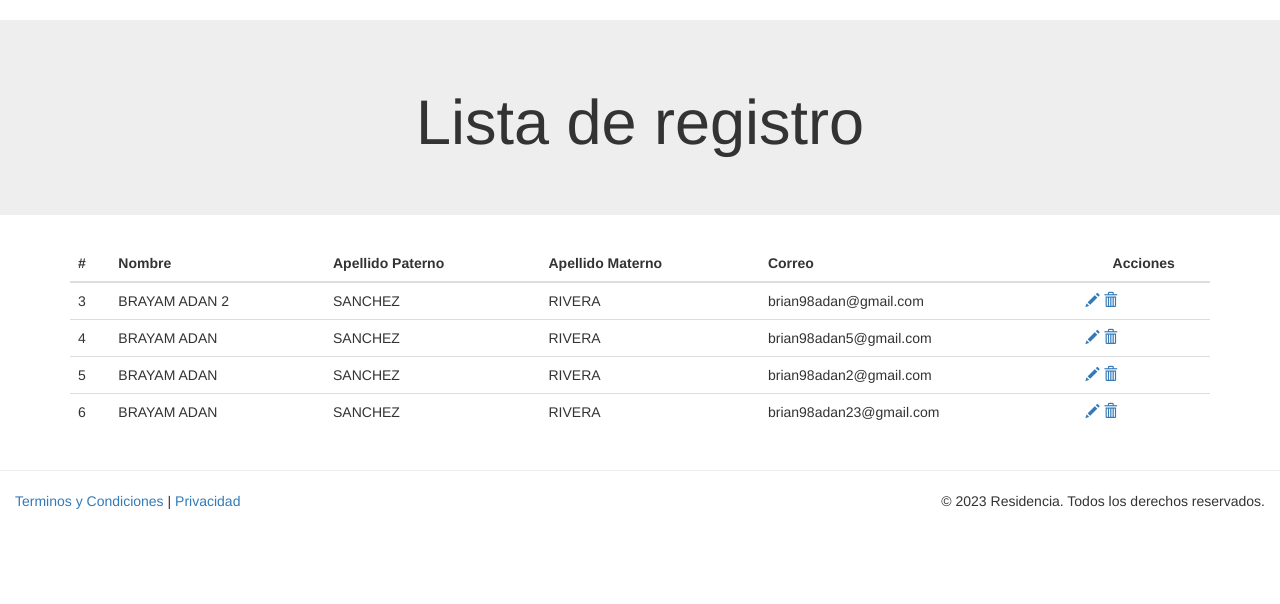
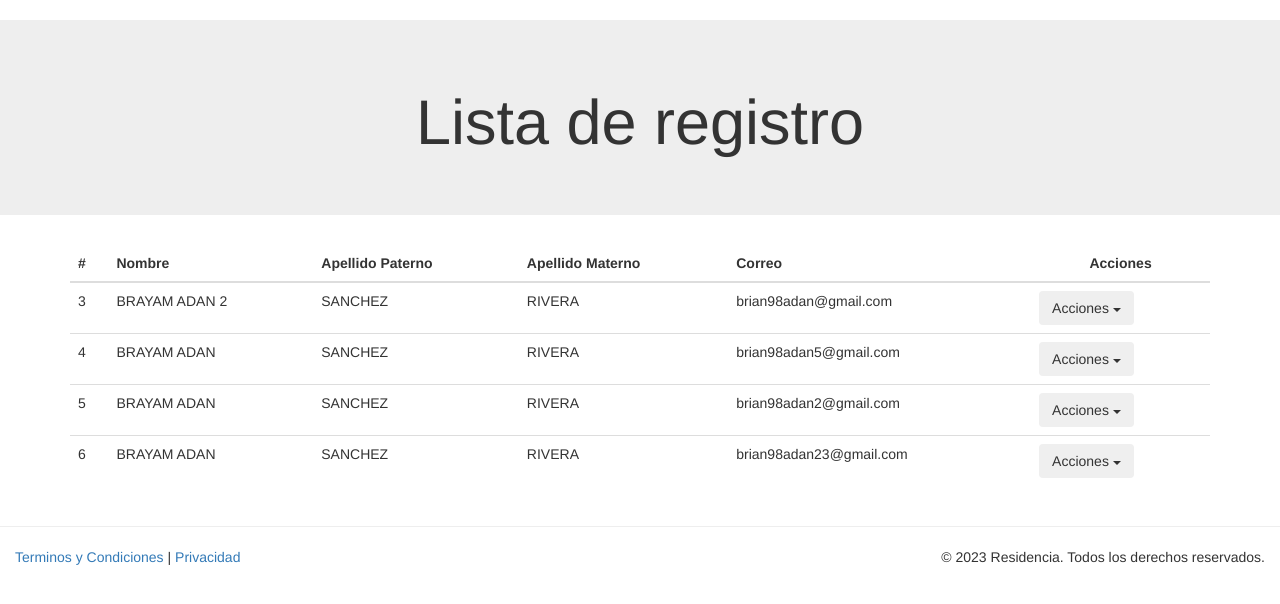
Before and after one commit to bsanchez45/mipractica, a CodeIgniter app: page /mipractica/index.php/welcome/listar in a window 1280 px wide. Shown: the part 52-656 px from the top of the page. Run offline with CodeIgniter, Linux system fonts and the light colour scheme; the visitor is signed in with stand-in values (Sample User, id 1); data comes from the database, SQL or seed files in the repository.

Commit message:
Cambiado iconos por dropdown

```diff
--- a/application/views/view_registro.php
+++ b/application/views/view_registro.php
@@ -23,8 +23,14 @@
                 <td><?php echo $row['amaterno']; ?></td>
                 <td><?php echo $row['email']; ?></td>
                 <td>
-									<a href="<?php echo base_url('welcome/actualizar').'/'.$row['id_preregistro']; ?>"><span class="glyphicon glyphicon-pencil"></span></a>
-									<a href="<?php echo base_url('welcome/eliminar').'/'.$row['id_preregistro']; ?>"><span class="glyphicon glyphicon-trash"></span></a>
+                  <div class="dropdown">
+                    <button class="btn dropdown-toggle" type="button" data-toggle="dropdown">Acciones
+                    <span class="caret"></span></button>
+                    <ul class="dropdown-menu">
+                      <li><a href="<?php echo base_url('welcome/actualizar').'/'.$row['id_preregistro']; ?>">Editar</a></li>
+                      <li><a href="<?php echo base_url('welcome/eliminar').'/'.$row['id_preregistro']; ?>">Eliminar</a></li>
+                    </ul>
+                  </div>
 								</td>
             </tr>
         <?php } ?>
```
